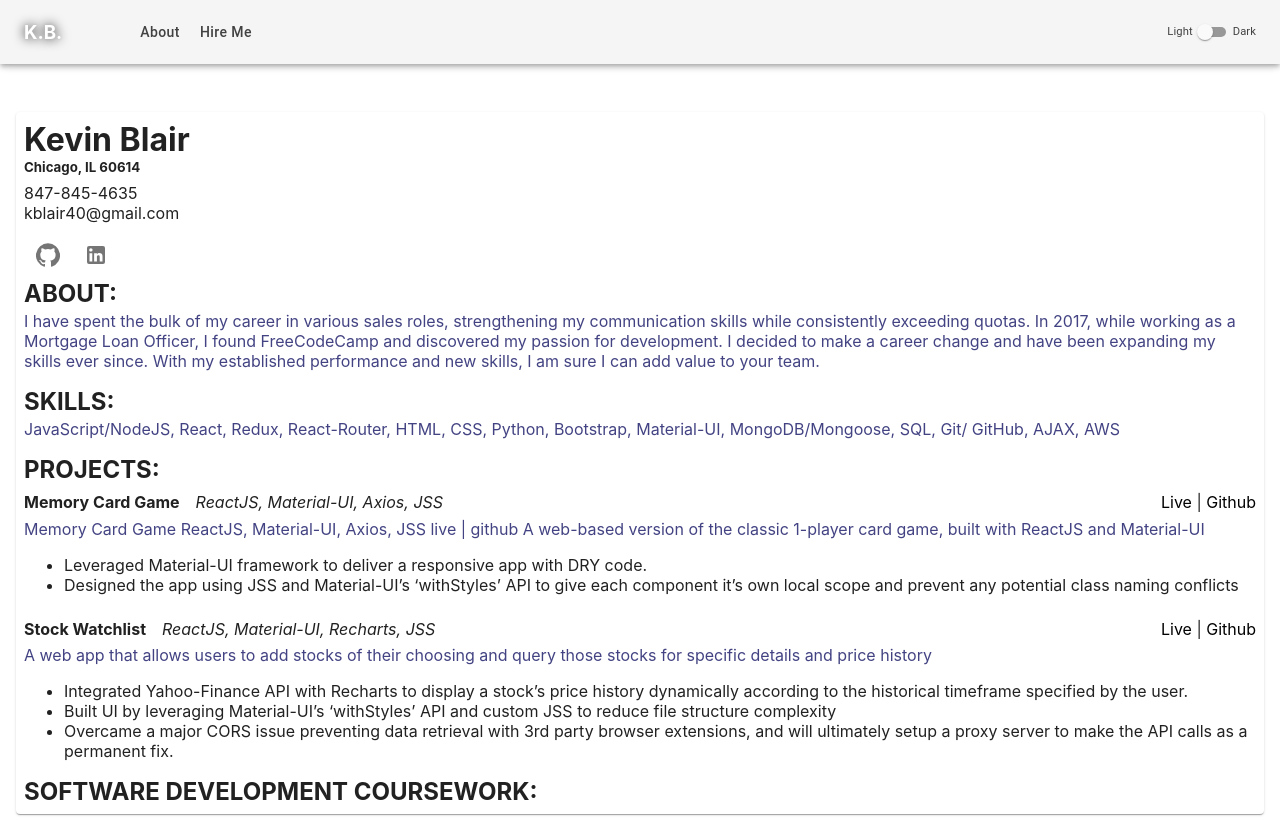
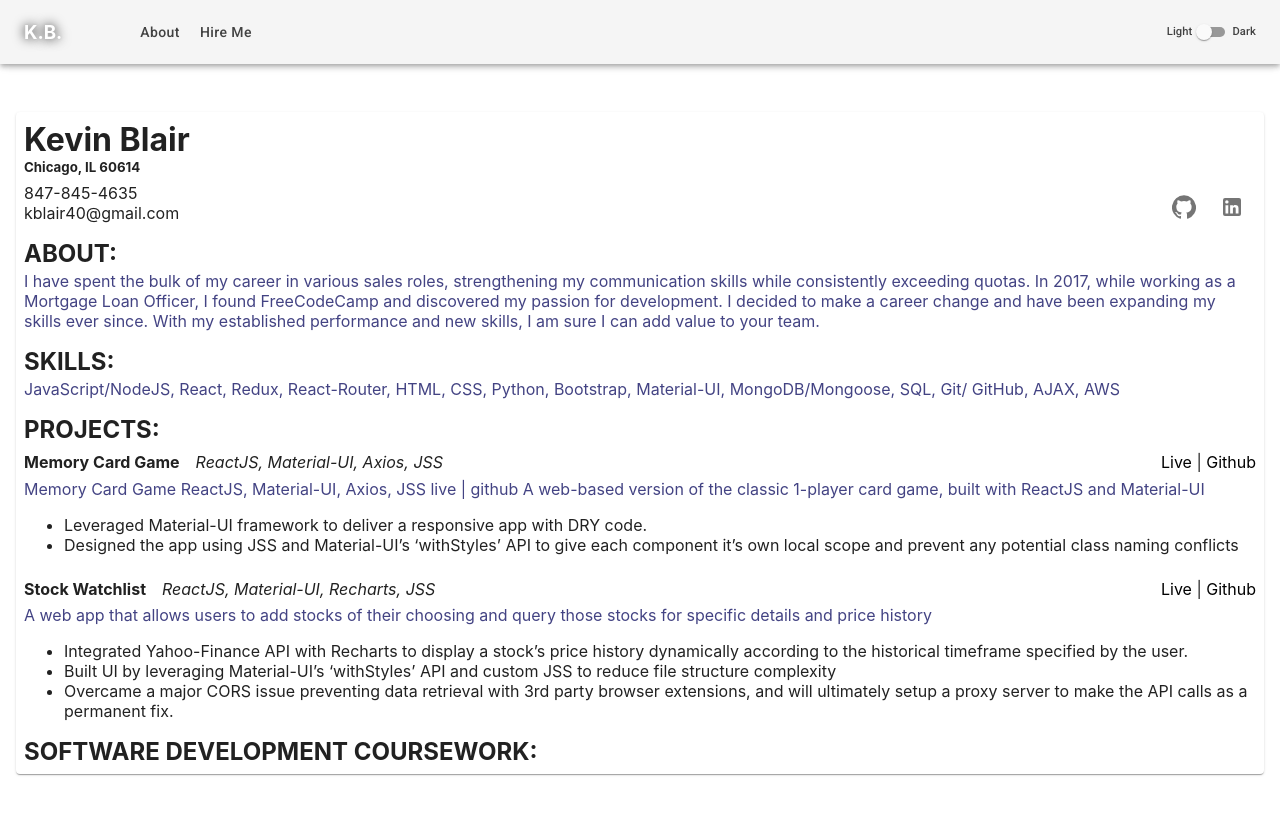
Before and after one commit to kblair40/portfolio-site, a React (Create React App) app: page /hireme in a window 1280 px wide. After the commit the page ends 800 px from the top, so only its background shows below. Built offline with nearby package versions, Linux system fonts and the light colour scheme.

Commit message:
Add fade transition for home page and resume

```diff
--- a/public/index.html
+++ b/public/index.html
@@ -24,6 +24,12 @@
       work correctly both with client-side routing and a non-root public URL.
       Learn how to configure a non-root public URL by running `npm run build`.
     -->
+    <link rel="preconnect" href="https://fonts.gstatic.com" />
+    <link rel="preconnect" href="https://fonts.gstatic.com" />
+    <link
+      href="https://fonts.googleapis.com/css2?family=Open+Sans:ital,wght@0,300;0,400;0,600;0,700;1,300&family=Roboto:ital,wght@0,100;0,300;0,500;0,700;1,100;1,300&display=swap"
+      rel="stylesheet"
+    />
     <title>React App</title>
   </head>
   <body>
--- a/src/components/Contact.js
+++ b/src/components/Contact.js
@@ -9,15 +9,17 @@
     margin: 0,
   },
   headerContainer: {
-    width: "20%",
+    width: "100%",
   },
   headerContact: {
     display: "flex",
-    flexDirection: "column",
+    // flexDirection: "column",
+    justifyContent: "space-between",
     margin: ".5rem 0",
   },
   profileButtons: {
     display: "flex",
+    justifyContent: "flex-end",
   },
 };
 
@@ -27,10 +29,12 @@
       <h1 className={classes.header}>Kevin Blair</h1>
       <h5 className={classes.header}>Chicago, IL 60614</h5>
       <div className={classes.headerContact}>
-        <span>847-845-4635</span>
-        <span>kblair40@gmail.com</span>
+        <div>
+          <div>847-845-4635</div>
+          <div>kblair40@gmail.com</div>
         </div>
-      <div className={classes.profileButtons}>
+        {/* <div className={classes.profileButtons}> */}
+        <div>
           <IconButton
             onClick={() => window.open("https://www.github.com/kblair40")}
           >
@@ -45,6 +49,7 @@
           </IconButton>
         </div>
       </div>
+    </div>
   );
 };
 
--- a/src/components/PageContainer.js
+++ b/src/components/PageContainer.js
@@ -1,4 +1,6 @@
 import React from "react";
+import Fade from "@material-ui/core/Fade";
+
 import withStyles from "@material-ui/core/styles/withStyles";
 import ProjectCardsContainer from "./ProjectCardsContainer";
 import { useSelector } from "react-redux";
@@ -18,9 +20,11 @@
   const isDarkMode = theme.theme === "dark";
   const { classes } = props;
   return (
-    <div className={`classes.PageContainer ${isDarkMode && classes.darkBg}`}>
-      <ProjectCardsContainer />
-    </div>
+    <Fade in={true} timeout={700}>
+      <div className={`classes.PageContainer ${isDarkMode && classes.darkBg}`}>
+        <ProjectCardsContainer />
+      </div>
+    </Fade>
   );
 };
 
--- a/src/components/Resume.js
+++ b/src/components/Resume.js
@@ -1,8 +1,11 @@
 import React from "react";
+
+import Slide from "@material-ui/core/Slide";
+import withStyles from "@material-ui/core/styles/withStyles";
+
 import ResumeContainer from "./ResumeContainer";
 import Contact from "./Contact";
 import ResumeSection from "./ResumeSection";
-import withStyles from "@material-ui/core/styles/withStyles";
 import {
   ABOUT_TEXT,
   SKILLS_TEXT,
--- a/src/components/ResumeContainer.js
+++ b/src/components/ResumeContainer.js
@@ -1,11 +1,14 @@
 import React from "react";
 import Paper from "@material-ui/core/Paper";
+import Fade from "@material-ui/core/Fade";
 
 const ResumeContainer = (props) => {
   return (
-    <div style={{ marginTop: "6rem" }}>
-      <Paper style={{ padding: ".5rem" }}>{props.children}</Paper>
-    </div>
+    <Fade in={true} timeout={700}>
+      <div style={{ marginTop: "6rem" }}>
+        <Paper style={{ padding: ".5rem" }}>{props.children}</Paper>
+      </div>
+    </Fade>
   );
 };
 
```
Lines whose indentation alone changed are shown as unchanged.
